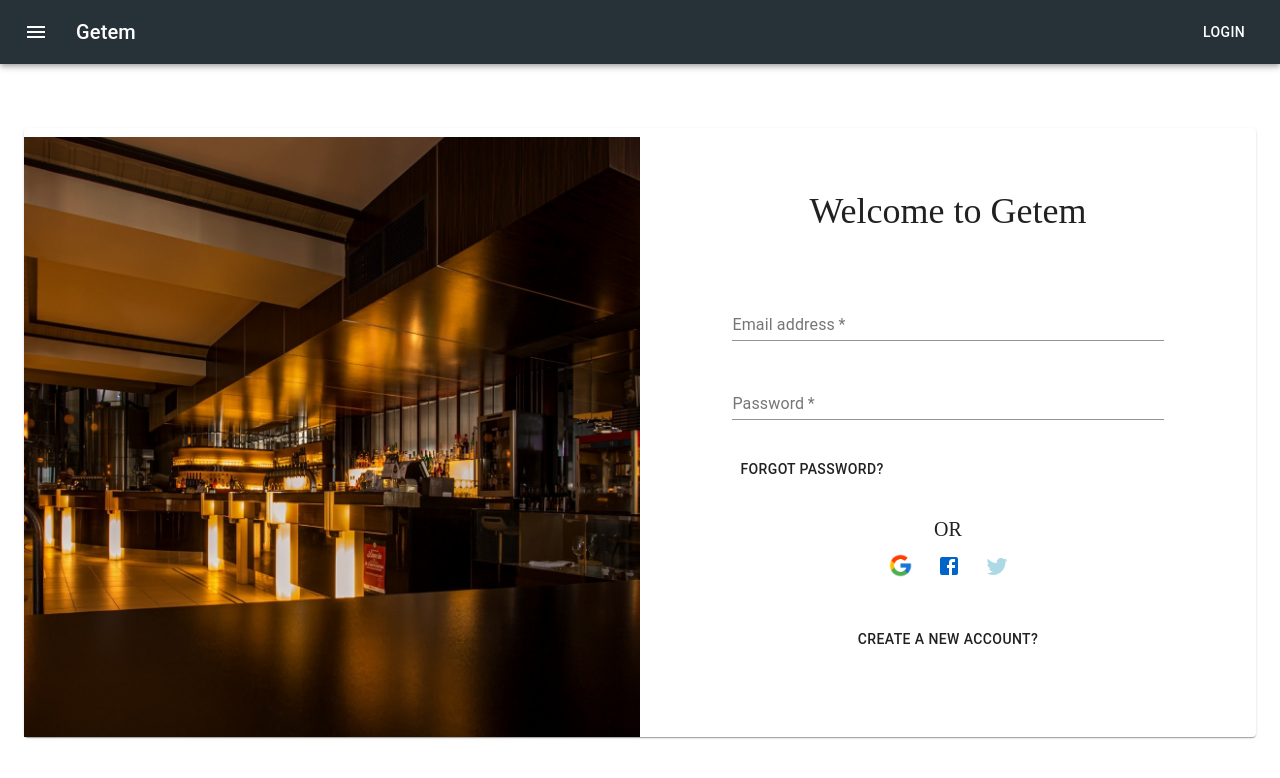
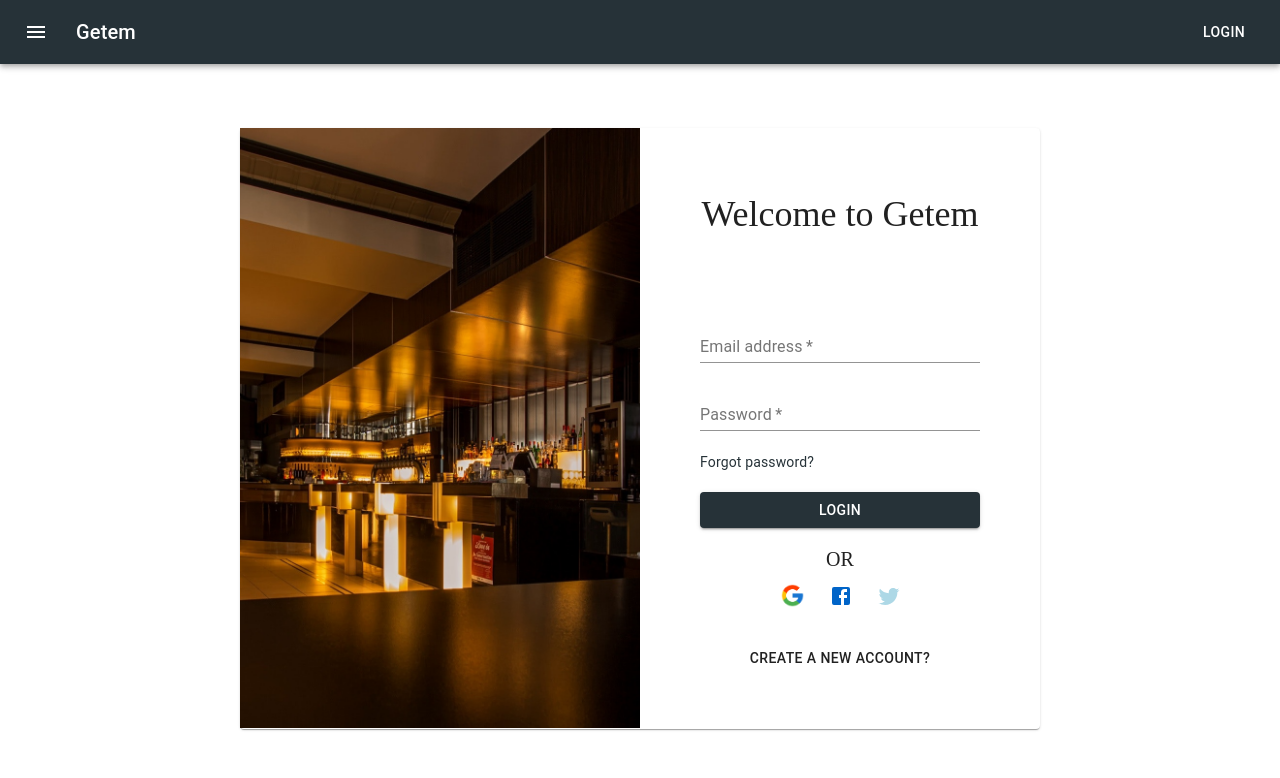
Before and after one commit to Anteneh-AJ/Getami.WEB, a React (Create React App) app: page / in a window 1280 px wide. Shown: the top 778 px of the page. Built offline with nearby package versions, Linux system fonts and the light colour scheme.

Commit message:
modified login page

```diff
--- a/src/account/pages/login/login.scss
+++ b/src/account/pages/login/login.scss
@@ -5,7 +5,11 @@
     background-image: url("../../../assets/images/sample.jpg");
     background-position: center;
     background-size: cover;
-    margin-bottom: -94px;
+    margin-bottom: -66px;
+  }
+  .login-paper {
+    width: 800px;
+    margin: auto;
   }
   @media screen and (max-width: 600px) {
     .login-side-description {
--- a/src/account/pages/login/login.tsx
+++ b/src/account/pages/login/login.tsx
@@ -1,5 +1,5 @@
 import React from "react";
-import { Container, Box, TextField, Paper, Button, IconButton } from "@material-ui/core";
+import { Container, Box, TextField, Paper, Button, IconButton, Link } from "@material-ui/core";
 import { Facebook, Twitter } from '@material-ui/icons';
 import Google from "../../../assets/images/google-logo.png";
 import "./login.scss";
@@ -7,12 +7,12 @@ import "./login.scss";
 export function Login() {
     return (
         <Container className={"login-container"}>
-            <Paper>
+            <Paper className={"login-paper"}>
                 <Box width={"50%"} display={"inline-block"} className={"login-side-description"}>
                 </Box>
                 <Box marginBottom={"5%"} width={"50%"} display={"inline-block"}>
                     <form>
-                        <Box margin={"10% 0% 10% 0%"}>
+                        <Box margin={"10% 0% 20% 0%"}>
                             <Box fontSize={36} fontWeight={"light"} textAlign={"center"}>
                                 Welcome to Getem
                             </Box>
@@ -34,8 +34,19 @@ export function Login() {
                             />
                         </Box>
                         <Box margin={"5% 15% 5% 15%"}>
-                            <Button>
+                            <Link
+                                component="button"
+                                variant="body2"
+                                onClick={() => {
+                                    alert("");
+                                }}
+                            >
                                 Forgot password?
+                            </Link>
+                        </Box>
+                        <Box margin={"5% 15% 5% 15%"}>
+                            <Button fullWidth color={"primary"} variant={'contained'}>
+                                Login
                             </Button>
                         </Box>
                         <Box textAlign={"center"} margin={"5% 15% 5% 15%"}>
--- a/src/defualt/pages/default-page/default-page.tsx
+++ b/src/defualt/pages/default-page/default-page.tsx
@@ -1,12 +1,13 @@
 import React from 'react'
 import { Login } from "../../../account/pages/login/login"
 import { Header } from "../../../shared/components/header/header";
+import { Box } from '@material-ui/core';
 
 export function DefaultPage() {
     return (
-        <div>
+        <Box bgcolor={"primary"}>
             <Header />
             <Login />
-        </div>
+        </Box>
     );
 }
--- a/src/index.tsx
+++ b/src/index.tsx
@@ -6,7 +6,7 @@ import { Provider } from 'react-redux';
 import { store } from './store/store';
 import { ThemeProvider } from '@material-ui/styles';
 import { theme } from "./assets/styles/theme";
-
+import "./assets/styles/style.scss";
 ReactDOM.render(
     <Provider store={store}>
         <ThemeProvider theme={theme}>
```
